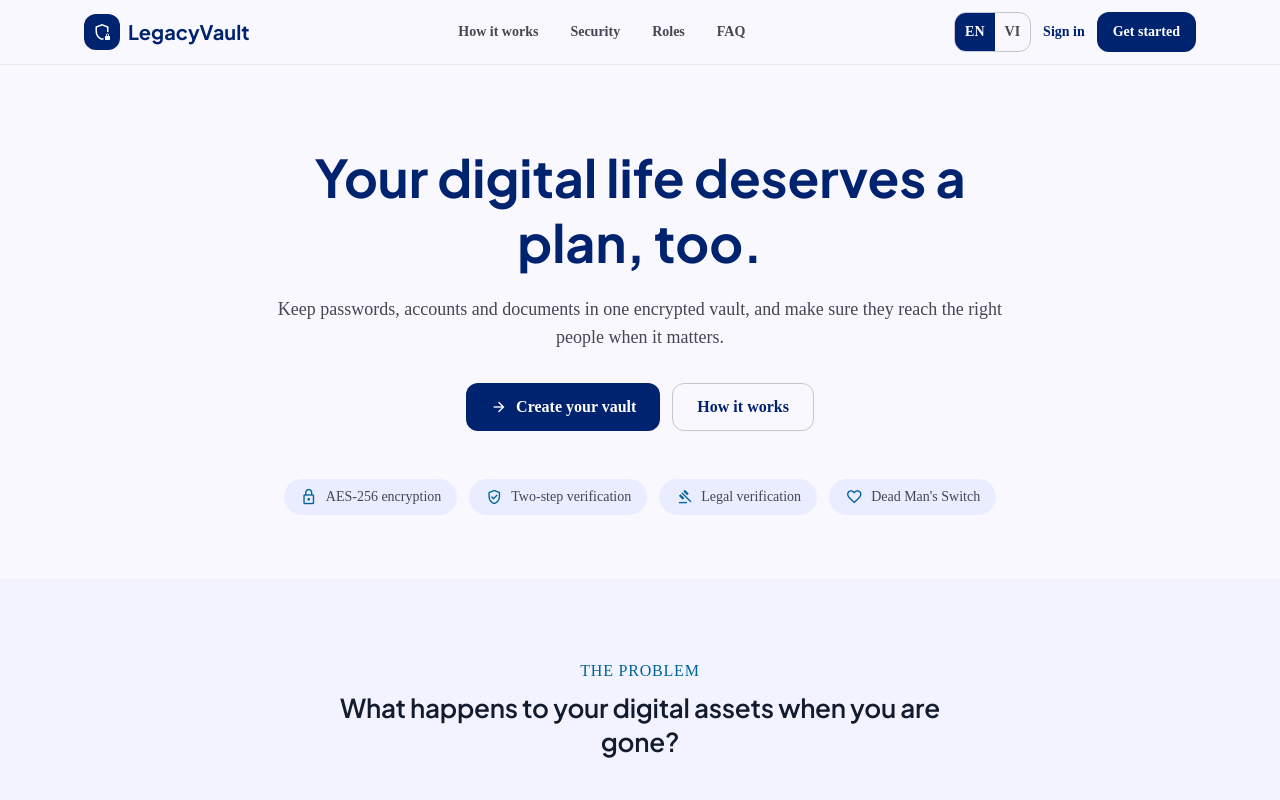
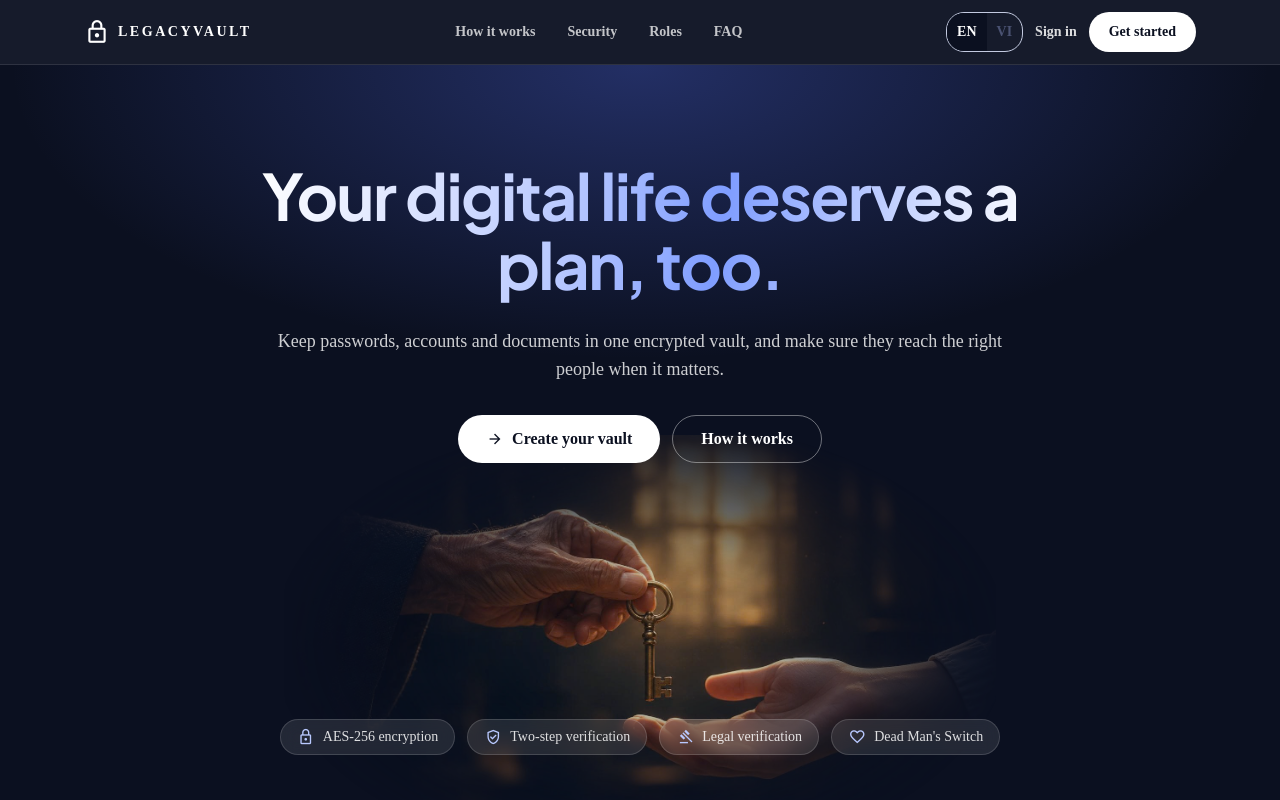
Before and after one commit to azerc18/legacy-vault, a React (Vite) app in the folder frontend/: page / in a window 1280 px wide. Shown: the top 800 px of the page. Built offline with nearby package versions, Linux system fonts and the light colour scheme; a web font is replaced by a local one.

Commit message:
feat(fe): new UI theme (colors, radius, auth shell, landing hero/footer, user home hero)

```diff
--- a/frontend/index.html
+++ b/frontend/index.html
@@ -3,7 +3,7 @@
 <head>
   <meta charset="UTF-8" />
   <meta name="viewport" content="width=device-width, initial-scale=1.0" />
-  <title>LegacyVault Dashboard</title>
+  <title>LegacyVault</title>
 
   <!-- Font và Icon -->
   <link href="https://fonts.googleapis.com/css2?family=Material+Symbols+Outlined:opsz,wght,FILL,GRAD@20..48,100..700,0..1,-50..200" rel="stylesheet" />
@@ -15,27 +15,29 @@
     tailwind.config = {
       theme: {
         extend: {
+          borderRadius: { lg: '0.875rem', xl: '1.125rem', '2xl': '1.5rem' },
+          boxShadow: { sm: '0 1px 2px rgba(11,16,32,0.06), 0 8px 24px -12px rgba(11,16,32,0.18)' },
           colors: {
-            "primary": "#00236f",
+            "primary": "#0b1020",
             "on-primary": "#ffffff",
-            "primary-container": "#1e3a8a",
-            "secondary": "#006398",
+            "primary-container": "#1a2140",
+            "secondary": "#3d5ae0",
             "on-secondary": "#ffffff",
-            "background": "#faf8ff",
-            "on-surface": "#131b2e",
-            "on-surface-variant": "#444651",
-            "surface-container-lowest": "#ffffff",
-            "surface-container-low": "#f2f3ff",
-            "surface-container": "#eaedff",
-            "surface-container-high": "#e2e7ff",
-            "outline": "#757682",
-            "outline-variant": "#c5c5d3",
-            "secondary-fixed": "#cce5ff",
-            "on-secondary-fixed": "#001d31",
+            "background": "#e2e6f1",
+            "on-surface": "#0b1020",
+            "on-surface-variant": "#4a5272",
+            "surface-container-lowest": "#f3f5fa",
+            "surface-container-low": "#eaedf7",
+            "surface-container": "#e0e5f4",
+            "surface-container-high": "#d6dcee",
+            "outline": "#6b7390",
+            "outline-variant": "#c3cae0",
+            "secondary-fixed": "#dbe2ff",
+            "on-secondary-fixed": "#0f1f6b",
             "tertiary-fixed": "#89f5e7",
             "tertiary-container": "#004942",
-            "primary-fixed": "#dce1ff",
-            "on-primary-fixed": "#001551",
+            "primary-fixed": "#d6dcf5",
+            "on-primary-fixed": "#0b1020",
             "error": "#ba1a1a",
             "on-error": "#ffffff",
             "error-container": "#ffdad6",
--- a/frontend/src/Common/AppHeader.jsx
+++ b/frontend/src/Common/AppHeader.jsx
@@ -70,14 +70,14 @@ export default function AppHeader({ icon = 'shield_locked', workspace, home = '/
     const handleLogout = () => { logout(); navigate('/login'); };
 
     return (
-        <header className="sticky top-0 z-20 bg-surface-container-lowest/95 backdrop-blur-sm border-b border-outline-variant/30">
+        <header className="sticky top-0 z-20 bg-surface-container-lowest/85 backdrop-blur-md border-b border-outline-variant/40">
             <div className={`${PAGE_WIDTH} h-16 flex items-center justify-between gap-3`}>
                 <Link to={home} className="flex items-center gap-2 min-w-0">
                     <span className="w-9 h-9 shrink-0 rounded-xl bg-primary text-on-primary flex items-center justify-center">
                         <Icon name={icon} className="text-[20px]" />
                     </span>
                     <span className="min-w-0">
-                        <span className="font-headline-sm text-primary font-bold text-xl block leading-tight">LegacyVault</span>
+                        <span className="font-headline-sm text-primary font-bold text-base tracking-[0.18em] uppercase block leading-tight">LegacyVault</span>
                         {workspace && (
                             <span className="text-[11px] text-secondary font-semibold tracking-wide uppercase block truncate">{workspace}</span>
                         )}
--- /dev/null
+++ b/frontend/src/Common/AuthShell.jsx
@@ -0,0 +1,34 @@
+// Khung chung cho các trang đăng nhập / đăng ký / quên mật khẩu / OTP:
+// bên trái ảnh chìa khóa + lời giới thiệu, bên phải là form (children).
+import React from 'react';
+import { Link } from 'react-router-dom';
+import { useTranslation } from 'react-i18next';
+
+export default function AuthShell({ children, className = '' }) {
+    const { t } = useTranslation();
+    return (
+        <div className="min-h-screen font-body-md text-on-surface antialiased lg:grid lg:grid-cols-[minmax(0,1.05fr)_minmax(0,1fr)]">
+            <aside className="relative hidden lg:flex flex-col justify-between overflow-hidden bg-primary text-white p-12">
+                <img src="/key-photo.jpg" alt="" aria-hidden="true"
+                     className="absolute inset-0 w-full h-full object-cover" style={{ objectPosition: '60% 50%' }} />
+                <div aria-hidden="true" className="absolute inset-0"
+                     style={{ background: 'linear-gradient(180deg,rgba(11,16,32,.72) 0%,rgba(11,16,32,.35) 38%,rgba(11,16,32,.86) 100%)' }} />
+                <div aria-hidden="true" className="absolute inset-0"
+                     style={{ background: 'linear-gradient(90deg,rgba(11,16,32,.7) 0%,rgba(11,16,32,0) 75%)' }} />
+                <Link to="/" className="relative flex items-center gap-2 text-white font-bold tracking-[0.18em] text-sm">
+                    <span className="material-symbols-outlined text-[26px]">lock</span>LEGACYVAULT
+                </Link>
+                <div className="relative max-w-[520px] flex flex-col gap-5">
+                    <h1 className="font-headline-lg text-[44px] leading-[1.1] font-semibold tracking-tight lv-rise">
+                        {t('brand.tagline')}
+                    </h1>
+                    <p className="text-lg text-white/80">{t('brand.footer')}</p>
+                </div>
+                <p className="relative text-sm text-white/60">SWP391, FPT University</p>
+            </aside>
+            <div className={`lv-auth-form relative flex flex-col justify-center items-center px-4 py-8 min-h-screen ${className}`}>
+                {children}
+            </div>
+        </div>
+    );
+}
--- a/frontend/src/Dashboard.jsx
+++ b/frontend/src/Dashboard.jsx
@@ -81,23 +81,20 @@ export default function Dashboard() {
     return (
         <div className="bg-background font-body-md text-on-surface antialiased min-h-screen">
             {/* NAVBAR */}
-            <header className="sticky top-0 z-20 bg-background/90 backdrop-blur border-b border-outline-variant/30">
+            <header className="sticky top-0 z-20 bg-primary/95 backdrop-blur border-b border-white/10 text-white">
                 <div className="max-w-6xl mx-auto h-16 px-5 flex items-center justify-between">
-                    <Link to="/" className="flex items-center gap-2">
-                        <span className="w-9 h-9 rounded-xl bg-primary text-on-primary flex items-center justify-center">
-                            <Icon name="shield_locked" className="text-[20px]" />
-                        </span>
-                        <span className="font-headline-sm text-primary font-bold text-xl">LegacyVault</span>
+                    <Link to="/" className="flex items-center gap-2 font-bold tracking-[0.18em] text-sm">
+                        <Icon name="lock" className="text-[26px]" />LEGACYVAULT
                     </Link>
-                    <nav className="hidden md:flex gap-8 text-sm font-semibold text-on-surface-variant">
+                    <nav className="hidden md:flex gap-8 text-sm font-semibold text-white/75">
                         {NAV.map((n) => (
-                            <a key={n.href} href={n.href} className="hover:text-primary">{t(`nav.${n.key}`)}</a>
+                            <a key={n.href} href={n.href} className="hover:text-white">{t(`nav.${n.key}`)}</a>
                         ))}
                     </nav>
                     <div className="flex items-center gap-3">
                         <LanguageSwitch />
-                        <Link to="/login" className="hidden sm:block text-sm font-semibold text-primary">{t('signIn')}</Link>
-                        <Link to="/register" className="h-10 px-4 rounded-xl bg-primary text-on-primary text-sm font-bold flex items-center hover:bg-primary-container">
+                        <Link to="/login" className="hidden sm:block text-sm font-semibold text-white/85 hover:text-white">{t('signIn')}</Link>
+                        <Link to="/register" className="h-10 px-5 rounded-full bg-white text-primary text-sm font-bold flex items-center hover:bg-secondary-fixed">
                             {t('getStarted')}
                         </Link>
                     </div>
@@ -105,26 +102,31 @@ export default function Dashboard() {
             </header>
 
             {/* 1. HERO */}
-            <section className="px-5 pt-20 pb-16 text-center">
-                <div className="max-w-3xl mx-auto">
-                    <h1 className="font-headline-lg text-[40px] md:text-[52px] leading-tight text-primary font-bold">
+            <section className="relative overflow-hidden bg-primary text-white px-5 pt-24 pb-20 text-center"
+                     style={{ backgroundImage: 'radial-gradient(900px 420px at 50% 0%, rgba(80,105,230,.35), transparent 70%)' }}>
+                <img src="/key-photo.jpg" alt="" aria-hidden="true"
+                     className="absolute left-1/2 -translate-x-1/2 bottom-0 h-[52%] min-h-[280px] w-auto max-w-none opacity-80 pointer-events-none select-none"
+                     style={{ WebkitMaskImage: 'radial-gradient(ellipse 52% 56% at 50% 52%, #000 28%, rgba(0,0,0,.55) 55%, transparent 100%)', maskImage: 'radial-gradient(ellipse 52% 56% at 50% 52%, #000 28%, rgba(0,0,0,.55) 55%, transparent 100%)' }} />
+                <div className="relative max-w-3xl mx-auto">
+                    <h1 className="font-headline-lg text-[40px] md:text-[64px] leading-[1.08] font-bold tracking-tight lv-rise pb-2"
+                        style={{ backgroundImage: 'linear-gradient(100deg,#ffffff 0%,#b9c9ff 40%,#7f9dff 60%,#ffffff 100%)', WebkitBackgroundClip: 'text', backgroundClip: 'text', color: 'transparent' }}>
                         {t('hero.title')}
                     </h1>
-                    <p className="mt-5 text-body-lg text-on-surface-variant">{t('hero.text')}</p>
+                    <p className="mt-5 text-body-lg text-white/80">{t('hero.text')}</p>
                     <div className="mt-8 flex flex-col sm:flex-row gap-3 justify-center">
-                        <Link to="/register" className="h-12 px-6 rounded-xl bg-primary text-on-primary font-bold flex items-center justify-center gap-2 hover:bg-primary-container">
+                        <Link to="/register" className="h-12 px-7 rounded-full bg-white text-primary font-bold flex items-center justify-center gap-2 hover:bg-secondary-fixed">
                             <Icon name="arrow_forward" className="text-[18px]" /> {t('hero.cta')}
                         </Link>
-                        <a href="#how" className="h-12 px-6 rounded-xl border border-outline-variant text-primary font-bold flex items-center justify-center hover:bg-surface-container-low">
+                        <a href="#how" className="h-12 px-7 rounded-full border border-white/40 text-white font-bold flex items-center justify-center hover:bg-white/10">
                             {t('hero.how')}
                         </a>
                     </div>
                 </div>
                 {/* Trust badges */}
-                <div className="mt-12 flex flex-wrap justify-center gap-3">
+                <div className="relative mt-48 md:mt-64 flex flex-wrap justify-center gap-3">
                     {BADGES.map((b) => (
-                        <span key={b.key} className="flex items-center gap-2 px-4 h-9 rounded-full bg-surface-container text-sm text-on-surface-variant">
-                            <Icon name={b.icon} className="text-[18px] text-secondary" /> {t(`badges.${b.key}`)}
+                        <span key={b.key} className="flex items-center gap-2 px-4 h-9 rounded-full bg-white/10 border border-white/15 text-sm text-white/85 backdrop-blur">
+                            <Icon name={b.icon} className="text-[18px] text-[#b9c9ff]" /> {t(`badges.${b.key}`)}
                         </span>
                     ))}
                 </div>
@@ -223,21 +225,28 @@ export default function Dashboard() {
                 <div className="max-w-6xl mx-auto rounded-3xl bg-primary text-on-primary px-8 py-14 text-center">
                     <h2 className="font-headline-md text-headline-md">{t('closing.title')}</h2>
                     <p className="mt-3 opacity-80">{t('closing.text')}</p>
-                    <Link to="/register" className="inline-flex mt-8 h-12 px-6 rounded-xl bg-on-primary text-primary font-bold items-center gap-2">
+                    <Link to="/register" className="inline-flex mt-8 h-12 px-7 rounded-full bg-on-primary text-primary font-bold items-center gap-2">
                         {t('closing.cta')} <Icon name="arrow_forward" className="text-[18px]" />
                     </Link>
                 </div>
             </section>
 
             {/* FOOTER */}
-            <footer className="border-t border-outline-variant/30 px-5 py-8">
-                <div className="max-w-6xl mx-auto flex flex-col md:flex-row gap-4 justify-between items-center text-sm text-outline">
-                    <span>{t('footer.rights')}</span>
-                    <div className="flex gap-6">
-                        <a href="#" className="hover:text-primary">{t('footer.privacy')}</a>
-                        <a href="#" className="hover:text-primary">{t('footer.terms')}</a>
-                        <a href="#faq" className="hover:text-primary">{t('footer.support')}</a>
+            <footer className="bg-primary text-white px-5 pt-14 pb-8 overflow-hidden">
+                <div className="max-w-6xl mx-auto">
+                    <div className="flex flex-col md:flex-row gap-6 justify-between text-sm text-white/65">
+                        <span className="flex items-center gap-2 font-bold tracking-[0.18em] text-white"><Icon name="lock" className="text-[22px]" />LEGACYVAULT</span>
+                        <div className="flex gap-6">
+                            <a href="#" className="hover:text-white">{t('footer.privacy')}</a>
+                            <a href="#" className="hover:text-white">{t('footer.terms')}</a>
+                            <a href="#faq" className="hover:text-white">{t('footer.support')}</a>
+                        </div>
                     </div>
+                    <div aria-hidden="true" className="mt-10 font-headline-lg font-bold select-none whitespace-nowrap text-center"
+                         style={{ fontSize: 'clamp(40px,10.4vw,160px)', lineHeight: 1.15, paddingBottom: '0.08em', backgroundImage: 'linear-gradient(180deg,#ffffff 0%,#7f9dff 70%,rgba(127,157,255,.25) 100%)', WebkitBackgroundClip: 'text', backgroundClip: 'text', color: 'transparent' }}>
+                        LEGACYVAULT
+                    </div>
+                    <p className="mt-2 text-center text-xs text-white/50">{t('footer.rights')}</p>
                 </div>
             </footer>
         </div>
--- a/frontend/src/LogInLogOut/ForgotPassword.jsx
+++ b/frontend/src/LogInLogOut/ForgotPassword.jsx
@@ -1,3 +1,4 @@
+import AuthShell from '../Common/AuthShell.jsx';
 import React, { useState } from 'react';
 import { Link, useNavigate } from 'react-router-dom';
 import { useTranslation } from 'react-i18next';
@@ -32,7 +33,7 @@ export default function ForgotPassword() {
     };
 
     return (
-        <div className="relative bg-background min-h-screen font-body-md text-on-surface antialiased flex flex-col justify-center items-center px-4">
+        <AuthShell>
             <LanguageSwitch className="absolute top-4 right-4" />
             {/* Brand Header */}
             <div className="mb-8 text-center">
@@ -81,6 +82,6 @@ export default function ForgotPassword() {
                     </Link>
                 </div>
             </div>
-        </div>
+        </AuthShell>
     );
 }
--- a/frontend/src/LogInLogOut/Login.jsx
+++ b/frontend/src/LogInLogOut/Login.jsx
@@ -1,3 +1,4 @@
+import AuthShell from '../Common/AuthShell.jsx';
 import React, { useState } from 'react';
 import { Link, Navigate, useLocation, useNavigate } from 'react-router-dom';
 import { authApi } from '../api/authApi.js';
@@ -91,7 +92,7 @@ export default function Login() {
     };
 
     return (
-        <div className="relative bg-background min-h-screen font-body-md text-on-surface antialiased flex flex-col justify-center items-center px-4">
+        <AuthShell>
             <LanguageSwitch className="absolute top-4 right-4" />
             {/* Brand Header */}
             <div className="mb-8 text-center">
@@ -226,6 +227,6 @@ export default function Login() {
                 <span className="material-symbols-outlined text-[16px]">lock</span>
                 <span>{t('brand.footer')}</span>
             </div>
-        </div>
+        </AuthShell>
     );
 }
--- a/frontend/src/LogInLogOut/Register.jsx
+++ b/frontend/src/LogInLogOut/Register.jsx
@@ -1,3 +1,4 @@
+import AuthShell from '../Common/AuthShell.jsx';
 import React, { useState } from 'react';
 import { Link, Navigate, useNavigate } from 'react-router-dom';
 import { getUser } from '../auth/auth.js';
@@ -60,7 +61,7 @@ export default function Register() {
     };
 
     return (
-        <div className="bg-background min-h-screen font-body-md text-on-surface antialiased flex flex-col justify-center items-center px-4 py-8">
+        <AuthShell>
             {/* Brand Header */}
             <div className="mb-6 text-center">
                 <div className="w-12 h-12 rounded-2xl bg-primary text-on-primary flex items-center justify-center shadow-sm mx-auto mb-3">
@@ -148,6 +149,6 @@ export default function Register() {
                     </p>
                 </div>
             </div>
-        </div>
+        </AuthShell>
     );
 }
--- a/frontend/src/LogInLogOut/ResetPassword.jsx
+++ b/frontend/src/LogInLogOut/ResetPassword.jsx
@@ -1,3 +1,4 @@
+import AuthShell from '../Common/AuthShell.jsx';
 import React, { useEffect, useState } from 'react';
 import { Link, useLocation } from 'react-router-dom';
 import { useTranslation } from 'react-i18next';
@@ -81,7 +82,7 @@ export default function ResetPassword() {
     };
 
     return (
-        <div className="relative bg-background min-h-screen font-body-md text-on-surface antialiased flex flex-col justify-center items-center px-4 py-8">
+        <AuthShell>
             <LanguageSwitch className="absolute top-4 right-4" />
             {/* Brand Header */}
             <div className="mb-6 text-center">
@@ -202,6 +203,6 @@ export default function ResetPassword() {
                     </>
                 )}
             </div>
-        </div>
+        </AuthShell>
     );
 }
--- a/frontend/src/LogInLogOut/VerifyEmail.jsx
+++ b/frontend/src/LogInLogOut/VerifyEmail.jsx
@@ -1,3 +1,4 @@
+import AuthShell from '../Common/AuthShell.jsx';
 import React, { useState } from 'react';
 import { Link, useLocation, useNavigate } from 'react-router-dom';
 import { useTranslation } from 'react-i18next';
@@ -44,7 +45,7 @@ export default function VerifyEmail() {
     };
 
     return (
-        <div className="relative bg-background min-h-screen flex flex-col justify-center items-center px-4">
+        <AuthShell>
             <LanguageSwitch className="absolute top-4 right-4" />
             <div className="bg-surface-container-lowest rounded-2xl p-8 shadow-sm border border-outline-variant/30 max-w-[420px] w-full">
                 <h2 className="font-headline-md text-on-surface font-bold mb-2">{t('verify.title')}</h2>
@@ -68,6 +69,6 @@ export default function VerifyEmail() {
                     <Link to="/login" className="text-secondary font-semibold">{t('backToSignIn')}</Link>
                 </div>
             </div>
-        </div>
+        </AuthShell>
     );
 }
--- a/frontend/src/UserHome.jsx
+++ b/frontend/src/UserHome.jsx
@@ -73,11 +73,12 @@ export default function UserHome() {
 
             <main className={`${PAGE_WIDTH} py-10`}>
                 {/* Lời chào */}
-                <div className="mb-10">
+                <div className="mb-10 rounded-3xl bg-primary text-white px-8 py-9 lv-rise"
+                     style={{ backgroundImage: 'radial-gradient(700px 260px at 85% 0%, rgba(80,105,230,.45), transparent 70%)' }}>
                     <h1 className="font-headline-md text-headline-md">{t('welcome', { name: user.name })}</h1>
                     <div className="mt-3 flex flex-wrap gap-2">
                         {roles.map((r) => (
-                            <span key={r} className="text-xs font-semibold px-3 py-1 rounded-full bg-secondary-fixed text-on-secondary-fixed">
+                            <span key={r} className="text-xs font-semibold px-3 py-1 rounded-full bg-white/15 text-white border border-white/20">
                                 {roleLabel(r)}
                             </span>
                         ))}
--- a/frontend/src/index.css
+++ b/frontend/src/index.css
@@ -3,3 +3,29 @@ html, body {
   padding: 0;
   height: 100%;
 }
+
+/* Nền trang: xanh lạnh có vệt sáng nhẹ ở góc phải trên (theo bản thiết kế UI mới) */
+body {
+  background-color: #e2e6f1;
+  background-image: radial-gradient(1100px 520px at 88% -8%, rgba(160, 175, 235, 0.55), transparent 62%);
+  background-attachment: fixed;
+  -webkit-font-smoothing: antialiased;
+}
+
+/* Nút chính (nền navy) bo tròn dạng viên thuốc, giống bản thiết kế */
+a.bg-primary.rounded-xl,
+button.bg-primary.rounded-xl,
+a.bg-secondary.rounded-xl,
+button.bg-secondary.rounded-xl {
+  border-radius: 999px;
+}
+
+/* Thẻ nổi nhẹ hơn */
+.lv-rise { animation: lv-rise .5s ease both; }
+@keyframes lv-rise { from { opacity: 0; transform: translateY(10px); } to { opacity: 1; transform: none; } }
+@media (prefers-reduced-motion: reduce) { .lv-rise { animation: none; } }
+
+/* Trang auth: trên màn rộng, logo đã nằm ở panel trái nên ẩn khối logo trùng bên phải */
+@media (min-width: 1024px) {
+  .lv-auth-form > div.mb-8.text-center:first-of-type { display: none; }
+}
```
Also changed, not shown: frontend/public/key-photo.jpg (added).
